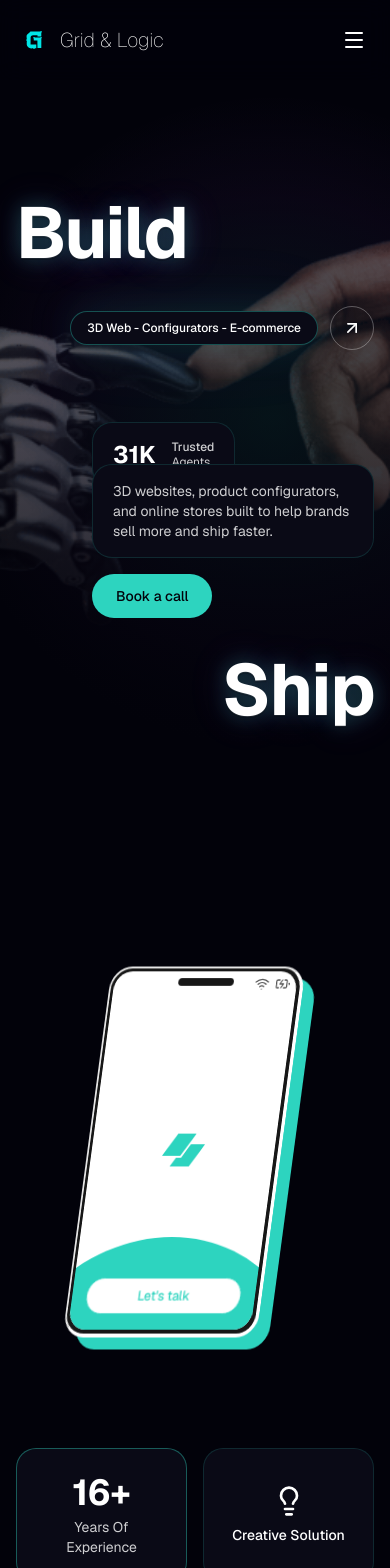
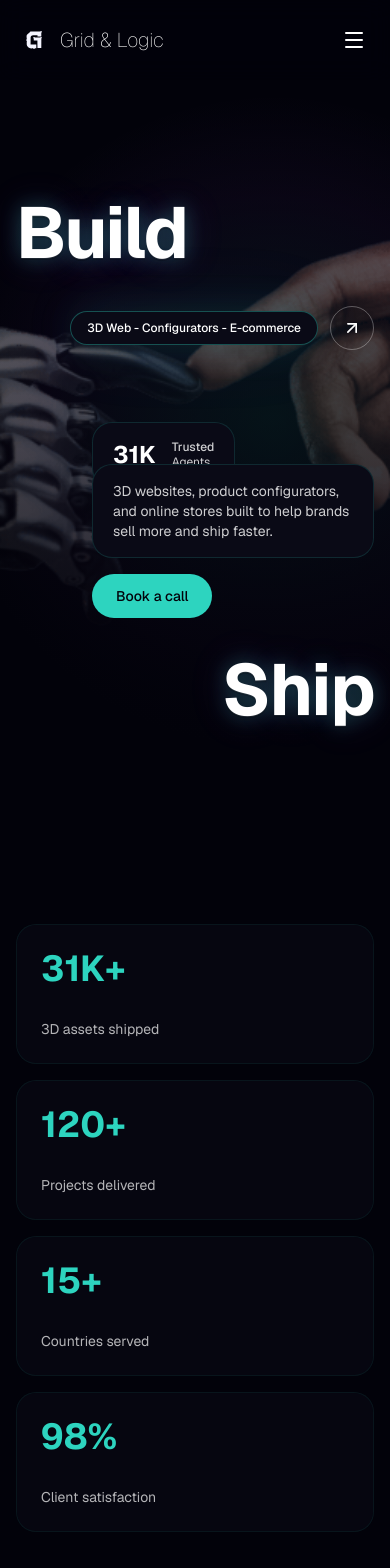
Before and after one commit to AbdulAhad2468/gridandlogic, a Next.js app: page / in a window 390 px wide. Shown: the top 1568 px of the page. Built offline with nearby package versions, Linux system fonts and the light colour scheme.

Commit message:
Add Stats and FAQ sections, blue logo filter

```diff
--- a/app/page.js
+++ b/app/page.js
@@ -1,9 +1,11 @@
 import { Header } from "@/app/sections/Header";
 import { Hero } from "@/app/sections/Hero";
+import { Stats } from "@/app/sections/Stats";
 import { About } from "@/app/sections/About";
 import { Services } from "@/app/sections/Services";
 import { Works } from "@/app/sections/Works";
 import { Process } from "@/app/sections/Process";
+import { FAQ } from "@/app/sections/FAQ";
 import { Testimonials } from "@/app/sections/Testimonials";
 import { News } from "@/app/sections/News";
 import { CTA } from "@/app/sections/CTA";
@@ -16,6 +18,7 @@ export default function Home() {
       <Header />
       <main className="flex-1">
         <Hero />
+        <Stats />
         <ScrollReveal direction="right">
           <About />
         </ScrollReveal>
@@ -28,6 +31,7 @@ export default function Home() {
         <ScrollReveal direction="left">
           <Process />
         </ScrollReveal>
+        <FAQ />
         <ScrollReveal direction="right">
           <Testimonials />
         </ScrollReveal>
--- /dev/null
+++ b/app/sections/FAQ.jsx
@@ -0,0 +1,73 @@
+"use client";
+
+import { useState } from "react";
+import { Container } from "@/app/components/ui/Container";
+import { Card } from "@/app/components/ui/Card";
+import { ScrollReveal } from "@/app/components/animation/ScrollReveal";
+import { Plus, Minus } from "lucide-react";
+
+const faqs = [
+  {
+    question: "What does Grid & Logic build?",
+    answer:
+      "We build 3D websites, product configurators, ecommerce stores, and AI-powered web apps for brands that want to sell more and ship faster.",
+  },
+  {
+    question: "How long does a typical project take?",
+    answer:
+      "Most projects ship within 3–8 weeks. A quick discovery call helps us scope the exact timeline for your product.",
+  },
+  {
+    question: "Do you work with startups or established brands?",
+    answer:
+      "Both. We partner with founders on MVPs and with established brands on high-converting digital products.",
+  },
+  {
+    question: "What tech stack do you use?",
+    answer:
+      "We use Next.js, React, Three.js, and modern cloud infrastructure to keep products fast, scalable, and maintainable.",
+  },
+];
+
+export function FAQ() {
+  const [openIndex, setOpenIndex] = useState(0);
+
+  return (
+    <section id="faq" className="py-20 lg:py-24 bg-background">
+      <Container>
+        <ScrollReveal>
+          <div className="max-w-3xl mx-auto">
+            <h2 className="text-3xl lg:text-4xl font-bold text-white text-center mb-12">
+              Frequently asked questions
+            </h2>
+            <div className="flex flex-col gap-4">
+              {faqs.map((faq, i) => (
+                <Card
+                  key={i}
+                  className="overflow-hidden border border-border/50 bg-surface/50"
+                >
+                  <button
+                    onClick={() => setOpenIndex(openIndex === i ? -1 : i)}
+                    className="flex w-full items-center justify-between p-5 text-left"
+                  >
+                    <span className="font-medium text-white">{faq.question}</span>
+                    {openIndex === i ? (
+                      <Minus className="h-4 w-4 text-primary" />
+                    ) : (
+                      <Plus className="h-4 w-4 text-primary" />
+                    )}
+                  </button>
+                  {openIndex === i && (
+                    <div className="px-5 pb-5 text-sm text-white/70 leading-relaxed">
+                      {faq.answer}
+                    </div>
+                  )}
+                </Card>
+              ))}
+            </div>
+          </div>
+        </ScrollReveal>
+      </Container>
+    </section>
+  );
+}
--- a/app/sections/Footer.jsx
+++ b/app/sections/Footer.jsx
@@ -45,7 +45,7 @@ export function Footer() {
           <div className="grid grid-cols-1 md:grid-cols-2 lg:grid-cols-12 gap-10 py-16 lg:py-20">
             <div className="lg:col-span-4">
               <Link href="/" className="flex items-center gap-2 text-xl font-bold text-white">
-                <Image src="/Grid%20%26%20Logic%20(LOGO).svg" alt="Grid &amp; Logic Logo" width={36} height={36} unoptimized />
+                <Image src="/Grid%20%26%20Logic%20(LOGO).svg" alt="Grid &amp; Logic Logo" width={36} height={36} unoptimized style={{ filter: "brightness(0) saturate(100%) invert(1) sepia(1) saturate(5) hue-rotate(180deg)" }} />
                 Grid &amp; Logic
               </Link>
               <p className="mt-4 text-sm leading-relaxed text-white/80 max-w-xs">
--- a/app/sections/Header.jsx
+++ b/app/sections/Header.jsx
@@ -36,7 +36,7 @@ export function Header() {
       <Container>
         <nav className="flex items-center justify-between h-20">
           <Link href="/" className="flex items-center gap-2">
-            <Image src="/Grid%20%26%20Logic%20(LOGO).svg" alt="Grid &amp; Logic Logo" width={36} height={36} unoptimized />
+            <Image src="/Grid%20%26%20Logic%20(LOGO).svg" alt="Grid &amp; Logic Logo" width={36} height={36} unoptimized style={{ filter: "brightness(0) saturate(100%) invert(1) sepia(1) saturate(5) hue-rotate(180deg)" }} />
             <BubbleText text="Grid & Logic" className="text-xl font-bold text-white text-left" />
           </Link>
 
--- /dev/null
+++ b/app/sections/Stats.jsx
@@ -0,0 +1,34 @@
+"use client";
+
+import { Container } from "@/app/components/ui/Container";
+import { Card } from "@/app/components/ui/Card";
+import { ScrollReveal } from "@/app/components/animation/ScrollReveal";
+
+const stats = [
+  { value: "31K+", label: "3D assets shipped" },
+  { value: "120+", label: "Projects delivered" },
+  { value: "15+", label: "Countries served" },
+  { value: "98%", label: "Client satisfaction" },
+];
+
+export function Stats() {
+  return (
+    <section className="py-20 lg:py-24 bg-background">
+      <Container>
+        <ScrollReveal>
+          <div className="grid grid-cols-1 sm:grid-cols-2 lg:grid-cols-4 gap-4 lg:gap-6">
+            {stats.map((stat, i) => (
+              <Card
+                key={i}
+                className="flex flex-col justify-between p-6 min-h-[140px] border border-border/50 bg-surface/50 hover:bg-surface/80 transition-colors"
+              >
+                <span className="text-4xl lg:text-5xl font-bold text-primary">{stat.value}</span>
+                <span className="mt-2 text-sm text-white/70">{stat.label}</span>
+              </Card>
+            ))}
+          </div>
+        </ScrollReveal>
+      </Container>
+    </section>
+  );
+}
```
